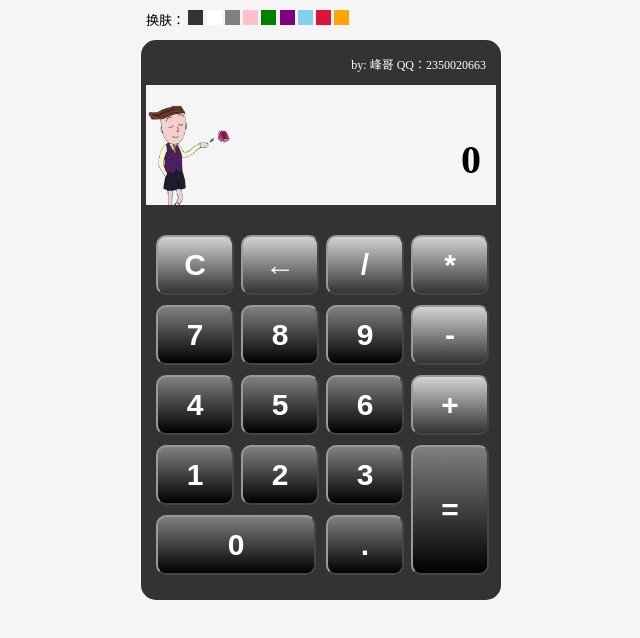
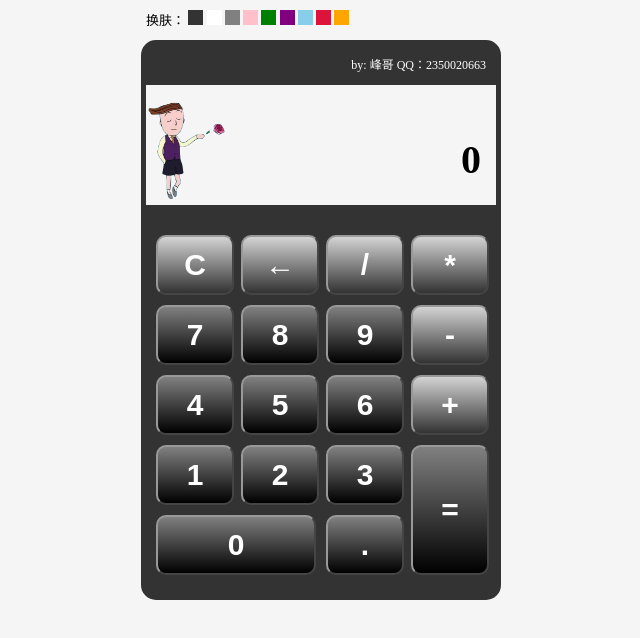
Before and after one commit to jianest/calculator, a plain HTML site: page index.html in a window 1280 px wide. Shown: the whole page, without its empty margins (319-959 px from the left). Drawn offline with Linux system fonts and the light colour scheme.

Commit message:
Update style.css

```diff
--- a/css/style.css
+++ b/css/style.css
@@ -103,13 +103,13 @@ body {
 
 .box .screen3 {
   position: absolute;
-  width: 85px;
-  height: 140px;
+  width: 80px;
+  height: 120px;
 }
 
 .box .screen3 img {
-  width: 85px;
-  height: 140px;
+  width: 80px;
+  height: 120px;
 }
 
 .box .content {
```
